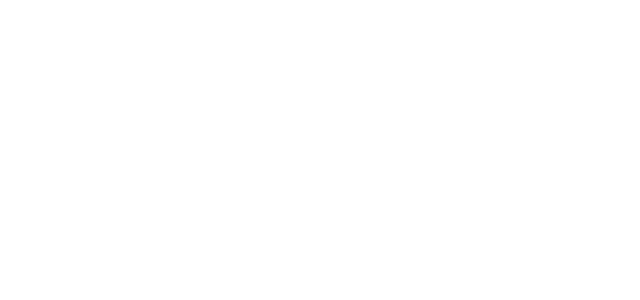
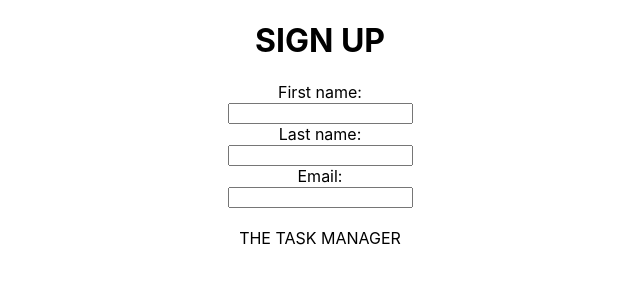
Before and after one commit to saraak/TaskManager, a React (Create React App) app in the folder task-manager/: page /signup in a window 1280 px wide. Shown: the top 300 px of the page, without its empty margins (320-960 px from the left). Built offline with nearby package versions, Linux system fonts and the light colour scheme.

Commit message:
created sign uo component (#5)

```diff
--- a/task-manager/src/App.js
+++ b/task-manager/src/App.js
@@ -3,6 +3,7 @@
 import ShowAll from './components/ShowAll';
 import New from './components/New';
 import './App.css';
+import SignUp from './components/SignUp'
 
 function App() {
   return (
@@ -10,6 +11,7 @@
     <Router>
       <ShowAll path="/" />
       <New path="/Projects/new" />
+        <SignUp path='/signup'/>
     </Router>
     </div>
   );
--- /dev/null
+++ b/task-manager/src/components/SignUp.js
@@ -0,0 +1,19 @@
+import React from 'react';
+
+const SignUp = () => {
+    return (
+        <div>
+            <h1>SIGN UP</h1>
+            <form>
+                <label for="fname">First name:</label><br/>
+                    <input type='text' /><br/>
+                <label for="lname">Last name:</label><br/>
+                    <input type='text' /><br/>
+                <label for="email">Email:</label><br />
+                    <input type='email' /><br/>
+            </form><br/>
+            <footer>THE TASK MANAGER</footer>
+        </div>
+    )
+}
+export default SignUp;
```
Also changed, not shown: 1 other file (tests, documents, lock files or other folders).
